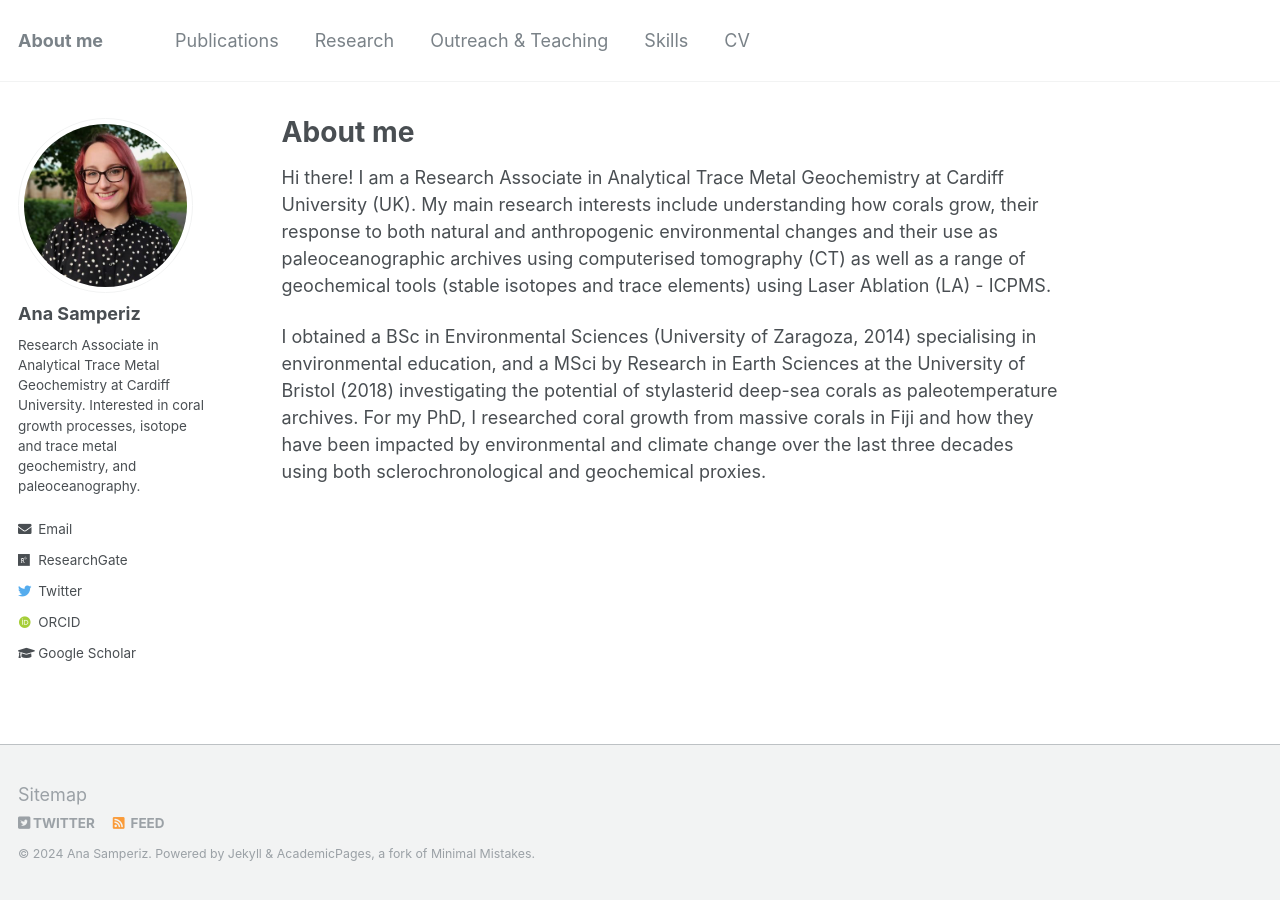
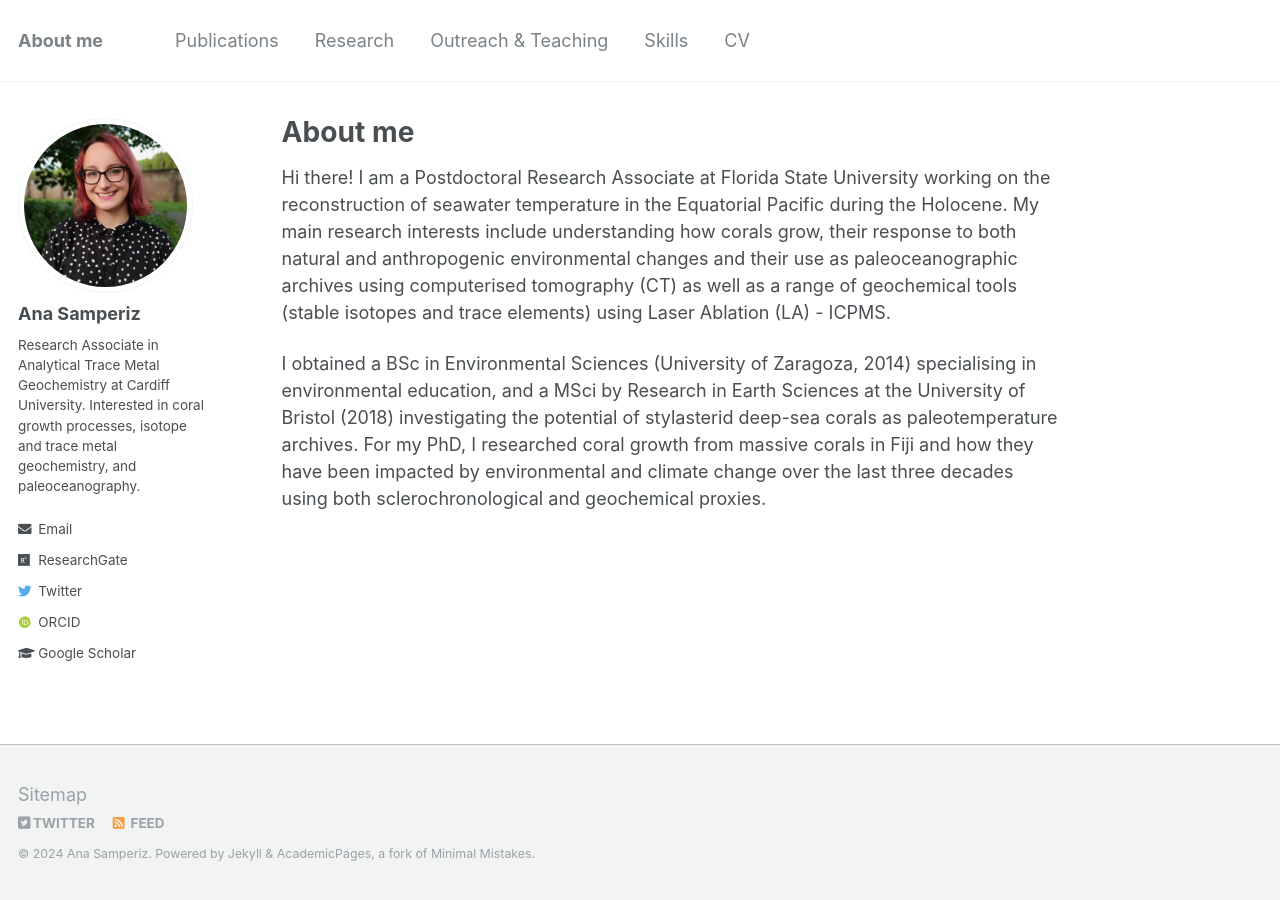
Before and after one commit to anasamperiz/anasamperiz.github.io, a Jekyll site: the page built from _pages/about.md, in a window 1280 px wide. Built offline with Jekyll 4.4.1, drawn with Linux system fonts in a browser that asks for light colours; some web fonts are replaced.

Commit message:
Update about.md

```diff
--- a/_pages/about.md
+++ b/_pages/about.md
@@ -17,6 +17,6 @@ gallery:
     width: auto
 ---
 
-Hi there! I am a Research Associate in Analytical Trace Metal Geochemistry at Cardiff University (UK). My main research interests include understanding how corals grow, their response to both natural and anthropogenic environmental changes and their use as paleoceanographic archives using computerised tomography (CT) as well as a range of geochemical tools (stable isotopes and trace elements) using Laser Ablation (LA) - ICPMS.
+Hi there! I am a Postdoctoral Research Associate at Florida State University working on the reconstruction of seawater temperature in the Equatorial Pacific during the Holocene. My main research interests include understanding how corals grow, their response to both natural and anthropogenic environmental changes and their use as paleoceanographic archives using computerised tomography (CT) as well as a range of geochemical tools (stable isotopes and trace elements) using Laser Ablation (LA) - ICPMS.
 
 I obtained a BSc in Environmental Sciences (University of Zaragoza, 2014) specialising in environmental education, and a MSci by Research in Earth Sciences at the University of Bristol (2018) investigating the potential of stylasterid deep-sea corals as paleotemperature archives. For my PhD, I researched coral growth from massive corals in Fiji and how they have been impacted by environmental and climate change over the last three decades using both sclerochronological and geochemical proxies.
```
